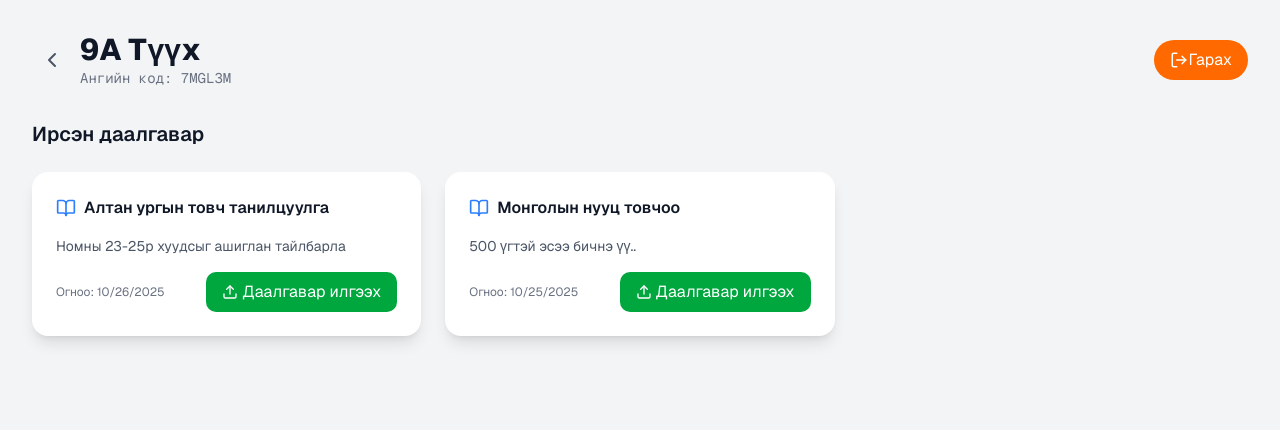
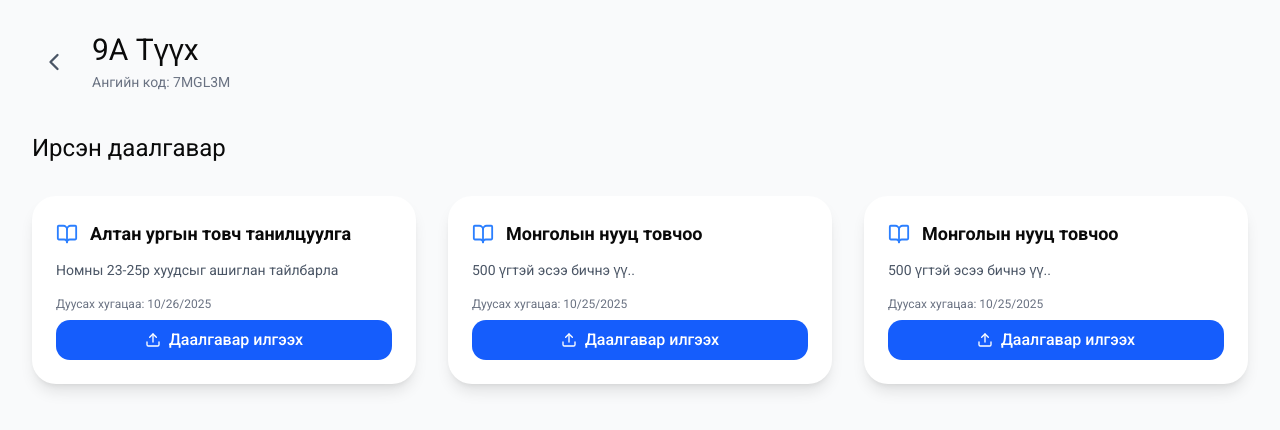
Before and after one commit to 2k1-Pinequest/Quest, a Next.js app in the folder client/: page /studentRoom in a window 1280 px wide. Shown: the top 430 px of the page. Built offline with nearby package versions, Linux system fonts and the light colour scheme.

Commit message:
font changed student dashboard changed

```diff
--- a/client/src/app/globals.css
+++ b/client/src/app/globals.css
@@ -1,3 +1,5 @@
+@import url("https://fonts.googleapis.com/css2?family=Roboto:wght@400;500;700&display=swap");
+
 @import "tailwindcss";
 @import "tw-animate-css";
 
@@ -115,6 +117,7 @@
 @layer base {
   * {
     @apply border-border outline-ring/50;
+    font-family: "Roboto", sans-serif;
   }
   body {
     @apply bg-background text-foreground;
--- a/client/src/components/auth/student/signIn.tsx
+++ b/client/src/components/auth/student/signIn.tsx
@@ -50,7 +50,7 @@ const StudentLogin: React.FC<StudentLoginProps> = ({ onSuccess }) => {
   };
 
   return (
-    <div className="min-h-screen bg-gradient-to-br from-green-50 via-white to-green-100 flex items-center justify-center px-4 flex flex-col">
+    <div className="min-h-screen bg-gradient-to-br from-green-50 via-white to-green-100 items-center justify-center px-4 flex flex-col">
       <div className="text-center">
         <div className="w-20 h-20 bg-gradient-to-r from-green-500 to-cyan-500 rounded-full mx-auto mb-6 flex items-center justify-center group-hover:scale-110 transition-transform duration-300">
           <UserRoundPlusIcon className="w-10 h-10 text-white" />
@@ -99,11 +99,7 @@ const StudentLogin: React.FC<StudentLoginProps> = ({ onSuccess }) => {
                   <FormItem>
                     <Label>Нууц үг</Label>
                     <FormControl>
-                      <Input
-                        type="password"
-                        placeholder="нууц үг"
-                        {...field}
-                      />
+                      <Input type="password" placeholder="нууц үг" {...field} />
                     </FormControl>
                     <FormMessage />
                   </FormItem>
--- a/client/src/components/student/StudentDashboard.tsx
+++ b/client/src/components/student/StudentDashboard.tsx
@@ -1,10 +1,9 @@
 "use client";
 
 import { useState } from "react";
-import { BookOpen, Upload, LogOut, ChevronLeft, ArrowLeft } from "lucide-react";
+import { BookOpen, Upload, ChevronLeft, ArrowLeft } from "lucide-react";
 import Student from "./studentHomeWork";
 import { motion, AnimatePresence } from "framer-motion";
-import { useSearchParams } from "next/navigation";
 
 interface Assignment {
   id: string;
@@ -17,8 +16,6 @@ interface Assignment {
 export default function StudentDashboard() {
   const [selectedAssignment, setSelectedAssignment] =
     useState<Assignment | null>(null);
-  const searchParams = useSearchParams();
-  const studentId = searchParams.get("studentId");
 
   const room = {
     id: "mockRoom123",
@@ -40,56 +37,70 @@ export default function StudentDashboard() {
       instruction: "500 үгтэй эсээ бичнэ үү..",
       createdAt: "10/25/2025",
     },
+    {
+      id: "assign_3",
+      roomId: "mockRoom123",
+      title: "Монголын нууц товчоо",
+      instruction: "500 үгтэй эсээ бичнэ үү..",
+      createdAt: "10/25/2025",
+    },
   ];
 
   const handleGoBack = () => console.log("Navigating back...");
 
   return (
-    <div className="flex flex-col min-h-screen bg-gray-100 text-gray-900 font-sans p-4 md:p-8">
-      <header className="flex items-center justify-between mb-8">
-        <div className="flex items-center space-x-2">
+    <div className="flex flex-col min-h-screen px-4 md:px-8 py-8 bg-gray-50">
+      <div className="w-full max-w-[1280px] mx-auto flex flex-col">
+        <header className="flex items-center justify-between mb-10">
+          <div className="flex items-center space-x-4">
             <button
               onClick={handleGoBack}
-            className="p-2 text-gray-600 hover:text-gray-900"
+              className="p-2 text-gray-600 hover:text-gray-900 rounded-full hover:bg-gray-200 transition"
             >
-            <ChevronLeft size={24} />
+              <ChevronLeft size={28} />
             </button>
             <div>
-            <h1 className="text-3xl font-extrabold"> 9А Түүх</h1>
-            <p className="text-sm text-gray-500 font-mono">
+              <h1 className="text-3xl ">9А Түүх</h1>
+              <p className="text-sm text-gray-500 mt-1">
                 Ангийн код: {room.roomCode}
               </p>
             </div>
           </div>
-        <button className="bg-orange-500 hover:bg-orange-600 text-white px-4 py-2 rounded-full flex items-center space-x-2">
-          <LogOut size={18} /> Гарах
-        </button>
         </header>
 
-      <main className="space-y-6">
-        <h3 className="text-xl font-semibold">Ирсэн даалгавар</h3>
-        <div className="grid grid-cols-1 md:grid-cols-2 lg:grid-cols-3 gap-6">
+        <main className="space-y-8">
+          <h3 className="text-2xl ">Ирсэн даалгавар</h3>
+          <div className="grid grid-cols-1 md:grid-cols-2 lg:grid-cols-3 gap-8">
             {assignments.map((assignment) => (
               <div
                 key={assignment.id}
-              className="bg-white rounded-2xl shadow-lg p-6 hover:shadow-xl transition-shadow"
+                className="bg-white rounded-3xl shadow-lg p-6 hover:shadow-xl transition-all flex flex-col max-h-80"
               >
-              <div className="flex items-center justify-between mb-4">
-                <div className="flex items-center space-x-2">
-                  <BookOpen size={20} className="text-blue-500" />
-                  <h4 className="font-semibold">{assignment.title}</h4>
+                <div className="flex items-center space-x-3 mb-3">
+                  <BookOpen size={22} className="text-blue-500" />
+                  <h4 className="font-semibold text-lg">{assignment.title}</h4>
                 </div>
-              </div>
-              <p className="text-gray-600 mb-4 text-sm">
+
+                <p
+                  className="text-gray-600 text-sm mb-4 overflow-hidden"
+                  style={{
+                    display: "-webkit-box",
+                    WebkitLineClamp: 3,
+                    WebkitBoxOrient: "vertical",
+                  }}
+                >
                   {assignment.instruction}
                 </p>
-              <div className="flex items-center justify-between">
-                <div className="text-xs text-gray-500">
-                  Огноо: {assignment.createdAt}
+
+                <div className="flex-1"></div>
+
+                <div className="flex flex-col">
+                  <div className="text-xs text-gray-500 mb-2">
+                    Дуусах хугацаа: {assignment.createdAt}
                   </div>
                   <button
                     onClick={() => setSelectedAssignment(assignment)}
-                  className="bg-green-600 hover:bg-green-700 text-white px-4 py-2 rounded-lg flex items-center space-x-1"
+                    className="bg-blue-600 hover:bg-blue-700 text-white py-2 rounded-xl flex items-center justify-center space-x-2 font-medium transition"
                   >
                     <Upload size={16} /> <span>Даалгавар илгээх</span>
                   </button>
@@ -98,32 +109,32 @@ export default function StudentDashboard() {
             ))}
           </div>
         </main>
+      </div>
 
       <AnimatePresence>
         {selectedAssignment && (
           <motion.div
-            className="fixed inset-0 z-50 flex items-center justify-center bg-black/50 backdrop-blur-sm overflow-y-auto"
+            className="fixed inset-0 z-50 flex items-center justify-center bg-black/50 backdrop-blur-sm overflow-y-auto px-4"
             initial={{ opacity: 0 }}
             animate={{ opacity: 1 }}
             exit={{ opacity: 0 }}
             transition={{ duration: 0.3 }}
           >
             <motion.div
-              className="bg-white rounded-2xl shadow-2xl w-full max-w-3xl p-6 relative max-h-screen flex flex-col"
+              className="bg-white rounded-3xl shadow-2xl w-full max-w-3xl p-8 relative max-h-[90vh] flex flex-col"
               initial={{ y: 50, opacity: 0 }}
               animate={{ y: 0, opacity: 1 }}
               exit={{ y: 50, opacity: 0 }}
               transition={{ duration: 0.3 }}
             >
-              {/* Close Button */}
               <button
                 onClick={() => setSelectedAssignment(null)}
-                className="flex items-center absolute top-3 right-3 z-50 p-2 rounded-full text-green-600 hover:text-green-700"
+                className="flex items-center absolute top-4 right-4 z-50 p-2 rounded-full text-green-600 hover:text-green-700"
               >
                 <ArrowLeft className="h-4 w-4 mr-1" /> Гарах
               </button>
 
-              <div className="overflow-y-auto mt-8">
+              <div className="overflow-y-auto mt-10">
                 <Student assignment={selectedAssignment} />
               </div>
             </motion.div>
--- a/client/src/components/student/studentHomeWork.tsx
+++ b/client/src/components/student/studentHomeWork.tsx
@@ -83,7 +83,7 @@ export default function Student({ assignment }: { assignment: Assignment }) {
         <div className="mb-6">
           <div className="bg-white rounded-lg p-6 shadow-sm flex flex-col gap-4">
             <div className="flex items-center justify-between">
-              <h1 className="text-3xl font-bold text-gray-900">
+              <h1 className="text-3xl  text-gray-900">
                 Сайн байна уу, {studentData.studentName}!
               </h1>
             </div>
@@ -197,7 +197,7 @@ export default function Student({ assignment }: { assignment: Assignment }) {
             {/* Submission Feedback доор нь */}
             {submitted && (
               <div className="mt-4 border-2 border-green-500 rounded-lg p-4 bg-green-50">
-                <p className="font-medium text-green-800 flex items-center gap-2">
+                <p className=" text-green-800 flex items-center gap-2">
                   <CheckCircle className="h-5 w-5 text-green-600" />
                   Амжилттай илгээгдлээ ✅
                 </p>
```
Also changed, not shown: client/src/components/auth/student/signUp.tsx (+2 -10 lines), client/src/components/home/home.tsx (+5 -15 lines). Lines whose indentation alone changed are shown as unchanged.
